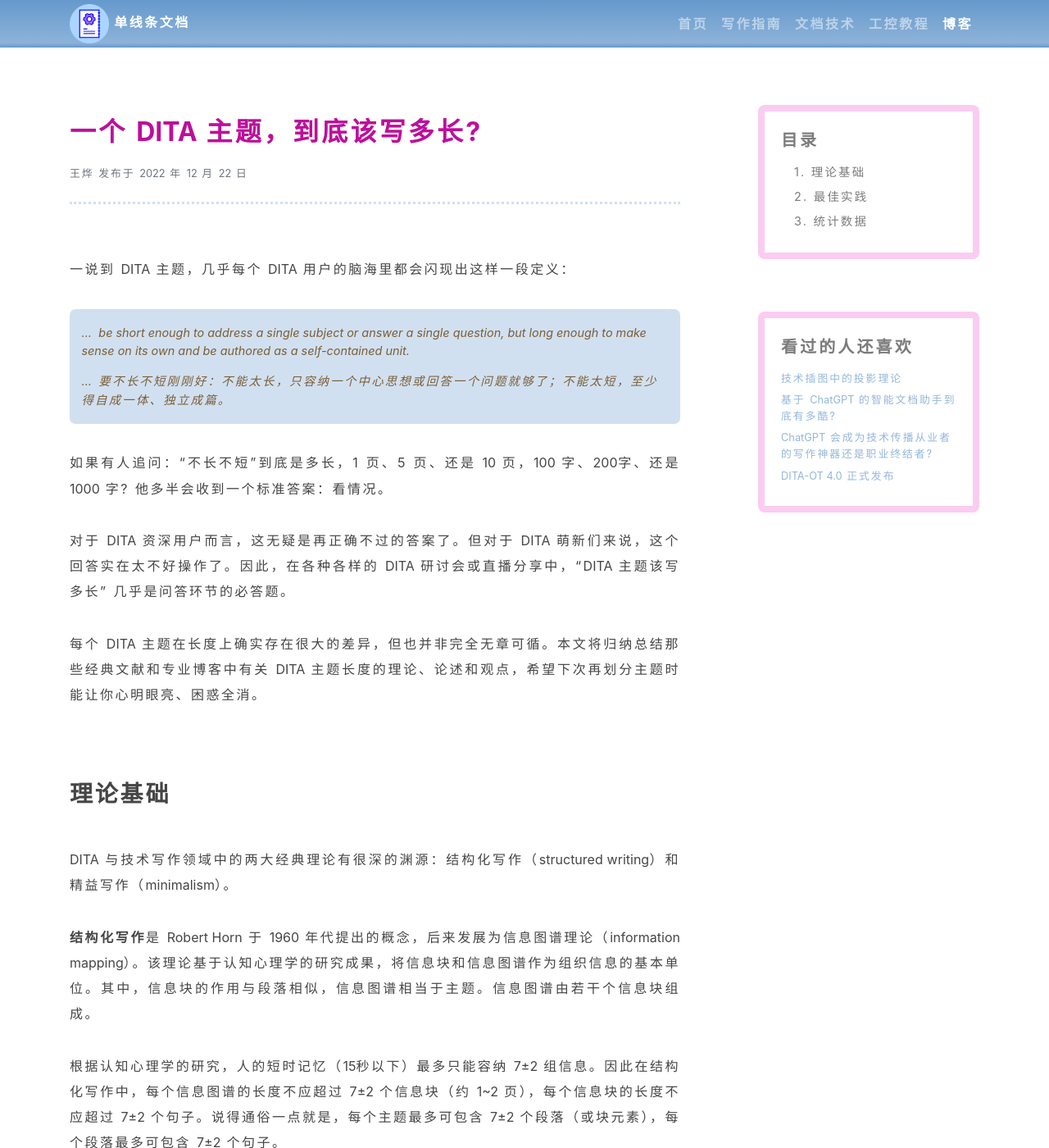
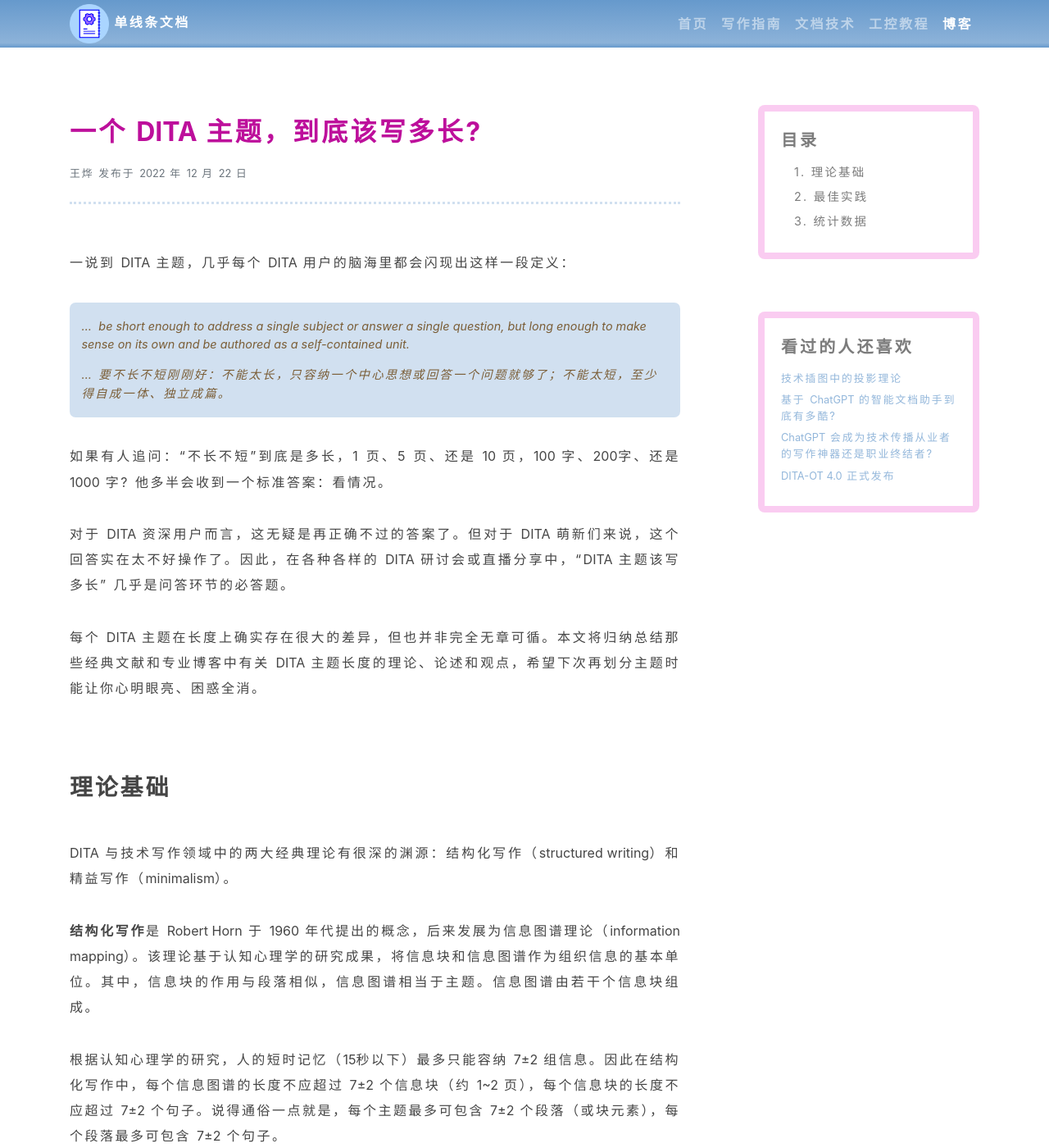
Before and after one commit to wongyah/docsimpo.work, a Jekyll site: the page built from blog/_posts/2022-12-22-what-is-the-best-size-of-a-dita-topic.md, in a window 1280 px wide and 1400 px high. Shown: the whole window at 82% size. Built offline with Jekyll 4.4.1, drawn with Linux system fonts in a browser that asks for light colours.

Commit message:
精简博客和教程的样式表代码。

```diff
--- a/_layouts/post.html
+++ b/_layouts/post.html
@@ -11,7 +11,7 @@
     <h4 class="post-title">{{ page.title }}</h4>
     <p class="small text-muted">{{ page.author }} 发布于 {{ page.date | date: ' %Y 年 %m 月 %d 日' }}</p>
   </div>
-  <div class="post-body postContent">
+  <div class="post-body postContent mb-5 py-4">
 
     {{ content }}
 
--- a/_layouts/tutorial-2l.html
+++ b/_layouts/tutorial-2l.html
@@ -97,7 +97,7 @@
    </div>
 
    <div class="row">
-      <div class="col topic-body">
+      <div class="col topic-body mb-5">
         {{ content }}
       </div>
     </div>
--- a/_sass/post.scss
+++ b/_sass/post.scss
@@ -56,8 +56,6 @@
 //! 正文
 
 .post-body {
-  @include padding(2rem null);
-  @include margin(null null 3rem);
   border-top: 0.2em dotted rgba($background-color-head, 0.3);
   border-bottom: 0.2em dotted rgba($background-color-head, 0.3);
   max-width: 100%;
@@ -73,7 +71,6 @@
 }
 
 .post-body{
-  counter-reset: heading1;
 
   h1 {
     font-size: $font-size-h5;
--- a/_sass/tutorial.scss
+++ b/_sass/tutorial.scss
@@ -23,7 +23,6 @@
 //! 正文
 
 .topic-body {
-  @include margin(null null 3rem);
 
   & > h1 {
     font-size: $font-size-h5;
```
